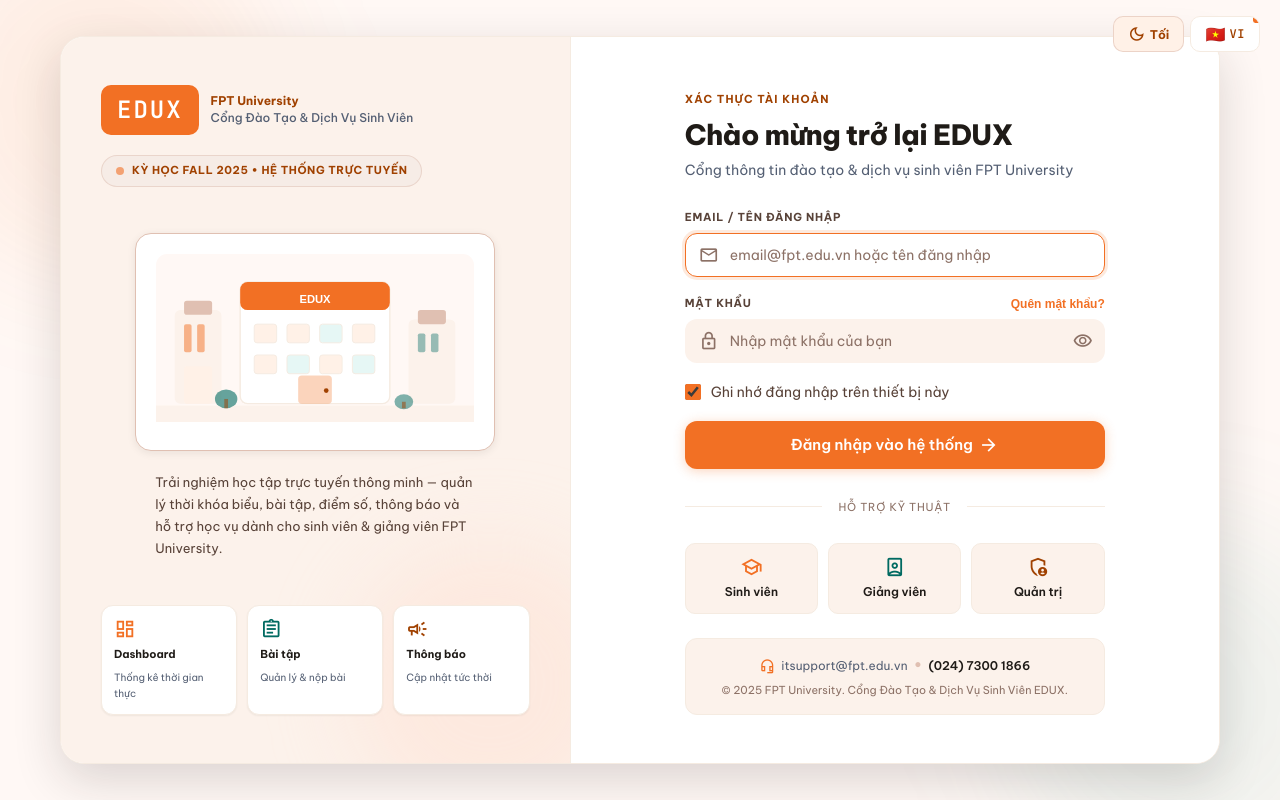
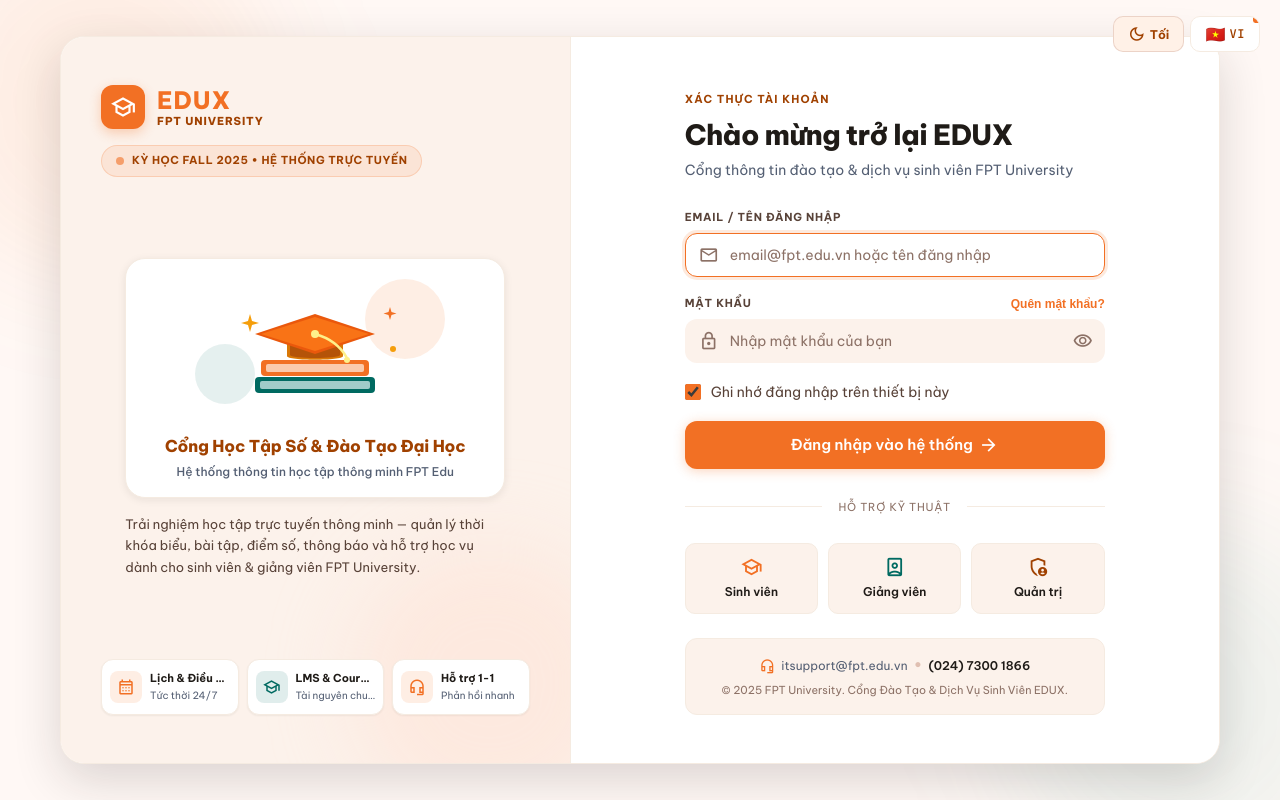
Before and after one commit to EDUX-FA26/EDUX-FRONTEND, a React (Vite) app: page /login in a window 1280 px wide. Built offline with nearby package versions, Linux system fonts and the light colour scheme; no server answers.

Commit message:
fix:login page

```diff
--- a/src/languages/en.js
+++ b/src/languages/en.js
@@ -22,9 +22,9 @@ const en = {
     roleLecturer: 'Lecturer',
     roleAdmin: 'Admin',
     features: {
-      dashboard: { label: 'Dashboard', sub: 'Real-time statistics' },
-      assignment: { label: 'Assignments', sub: 'Manage & submit' },
-      notification: { label: 'Notifications', sub: 'Instant updates' },
+      timetable: { label: 'Schedule & Timetable', sub: 'Instant 24/7' },
+      lms: { label: 'LMS & Coursera', sub: 'Official Resources' },
+      support: { label: '1-on-1 Support', sub: 'Quick Response' },
     },
   },
 
--- a/src/languages/vi.js
+++ b/src/languages/vi.js
@@ -22,9 +22,9 @@ const vi = {
     roleLecturer: 'Giảng viên',
     roleAdmin: 'Quản trị',
     features: {
-      dashboard: { label: 'Dashboard', sub: 'Thống kê thời gian thực' },
-      assignment: { label: 'Bài tập', sub: 'Quản lý & nộp bài' },
-      notification: { label: 'Thông báo', sub: 'Cập nhật tức thời' },
+      timetable: { label: 'Lịch & Điều hành', sub: 'Tức thời 24/7' },
+      lms: { label: 'LMS & Coursera', sub: 'Tài nguyên chuẩn' },
+      support: { label: 'Hỗ trợ 1-1', sub: 'Phản hồi nhanh' },
     },
   },
 
--- a/src/pages/auth/LoginPage.jsx
+++ b/src/pages/auth/LoginPage.jsx
@@ -86,18 +86,28 @@ export default function LoginPage() {
 
           {/* Top: Logo */}
           <div style={{ position: 'relative', zIndex: 1 }}>
-            <div style={{ display: 'flex', alignItems: 'center', gap: '12px', marginBottom: '20px' }}>
+            <div style={{ display: 'flex', alignItems: 'center', gap: '12px', marginBottom: '16px' }}>
               <div style={{
                 background: 'var(--color-primary)', color: 'white',
-                fontWeight: 800, fontSize: '1.5rem',
-                padding: '6px 16px', borderRadius: '10px',
-                letterSpacing: '2px', fontFamily: 'var(--font-mono)',
+                width: '44px', height: '44px', borderRadius: '12px',
+                display: 'flex', alignItems: 'center', justifyContent: 'center',
+                boxShadow: '0 4px 12px rgba(242, 112, 36, 0.3)', flexShrink: 0,
               }}>
-                EDUX
+                <span className="material-symbols-outlined" style={{ fontSize: '26px' }}>school</span>
               </div>
-              <div style={{ color: 'var(--color-ink-muted)', fontSize: '0.75rem', fontWeight: 500, lineHeight: 1.4 }}>
-                <div style={{ fontWeight: 700, color: 'var(--color-primary-dark)' }}>FPT University</div>
-                <div>Cổng Đào Tạo &amp; Dịch Vụ Sinh Viên</div>
+              <div style={{ lineHeight: 1.2 }}>
+                <div style={{
+                  fontWeight: 900, fontSize: '1.5rem', color: 'var(--color-primary)',
+                  letterSpacing: '1px', fontFamily: 'var(--font-sans)',
+                }}>
+                  EDUX
+                </div>
+                <div style={{
+                  fontSize: '0.6875rem', fontWeight: 800,
+                  color: 'var(--color-primary-dark)', letterSpacing: '0.08em', textTransform: 'uppercase',
+                }}>
+                  FPT UNIVERSITY
+                </div>
               </div>
             </div>
 
@@ -105,7 +115,7 @@ export default function LoginPage() {
             <div style={{
               display: 'inline-flex', alignItems: 'center', gap: '8px',
               padding: '6px 14px', borderRadius: '9999px',
-              background: '#f6ece6', border: '1px solid rgba(224,192,178,0.5)',
+              background: 'rgba(242, 112, 36, 0.1)', border: '1px solid rgba(242, 112, 36, 0.2)',
               color: 'var(--color-primary-dark)', fontSize: '0.6875rem', fontWeight: 700, letterSpacing: '0.05em',
             }}>
               <span style={{ width: '8px', height: '8px', borderRadius: '50%', background: 'var(--color-primary)', display: 'inline-block', animation: 'pulse-ring 1.5s ease-in-out infinite' }} />
@@ -113,74 +123,92 @@ export default function LoginPage() {
             </div>
           </div>
 
-          {/* Center: Illustration */}
-          <div style={{ position: 'relative', zIndex: 1, textAlign: 'center', margin: '32px 0' }}>
+          {/* Center: Illustration & Title */}
+          <div style={{ position: 'relative', zIndex: 1, textAlign: 'center', margin: '24px 0' }}>
             <div style={{
-              width: '100%', maxWidth: '360px', margin: '0 auto 20px',
-              background: 'var(--color-surface)', borderRadius: '16px',
-              border: '1px solid var(--color-border-medium)', padding: '20px',
-              boxShadow: 'var(--shadow-sm)', transition: 'background 0.3s',
+              width: '100%', maxWidth: '380px', margin: '0 auto 16px',
+              background: 'var(--color-surface)', borderRadius: '20px',
+              border: '1px solid var(--color-border)', padding: '20px 16px 16px',
+              boxShadow: 'var(--shadow-sm)', transition: 'background 0.3s, border-color 0.3s',
             }}>
-              <svg viewBox="0 0 340 180" fill="none" xmlns="http://www.w3.org/2000/svg" style={{ width: '100%' }}>
-                <rect width="340" height="180" rx="12" fill="var(--color-primary-bg)"/>
-                <rect x="20" y="60" width="50" height="100" rx="6" fill="var(--color-primary-card)"/>
-                <rect x="30" y="50" width="30" height="15" rx="3" fill="var(--color-border-medium)"/>
-                <rect x="30" y="75" width="8" height="30" rx="2" fill="#f27024" opacity="0.5"/>
-                <rect x="44" y="75" width="8" height="30" rx="2" fill="#f27024" opacity="0.5"/>
-                <rect x="30" y="120" width="30" height="40" rx="3" fill="#fff1e7"/>
-                <rect x="90" y="30" width="160" height="130" rx="8" fill="var(--color-surface)" stroke="var(--color-border)" strokeWidth="1.5"/>
-                <rect x="90" y="30" width="160" height="30" rx="8" fill="#f27024"/>
-                <text x="170" y="52" textAnchor="middle" fill="white" fontSize="12" fontWeight="700" fontFamily="sans-serif">EDUX</text>
-                <rect x="105" y="75" width="24" height="20" rx="3" fill="#fff1e7" stroke="var(--color-border)"/>
-                <rect x="140" y="75" width="24" height="20" rx="3" fill="#fff1e7" stroke="var(--color-border)"/>
-                <rect x="175" y="75" width="24" height="20" rx="3" fill="#e6f7f5" stroke="var(--color-border)"/>
-                <rect x="210" y="75" width="24" height="20" rx="3" fill="#fff1e7" stroke="var(--color-border)"/>
-                <rect x="105" y="108" width="24" height="20" rx="3" fill="#fff1e7" stroke="var(--color-border)"/>
-                <rect x="140" y="108" width="24" height="20" rx="3" fill="#e6f7f5" stroke="var(--color-border)"/>
-                <rect x="175" y="108" width="24" height="20" rx="3" fill="#fff1e7" stroke="var(--color-border)"/>
-                <rect x="210" y="108" width="24" height="20" rx="3" fill="#e6f7f5" stroke="var(--color-border)"/>
-                <rect x="152" y="130" width="36" height="30" rx="4" fill="#f27024" opacity="0.3"/>
-                <circle cx="182" cy="146" r="2.5" fill="#a04100"/>
-                <rect x="270" y="70" width="50" height="90" rx="6" fill="var(--color-primary-card)"/>
-                <rect x="280" y="60" width="30" height="15" rx="3" fill="var(--color-border-medium)"/>
-                <rect x="280" y="85" width="8" height="20" rx="2" fill="#006a61" opacity="0.4"/>
-                <rect x="294" y="85" width="8" height="20" rx="2" fill="#006a61" opacity="0.4"/>
-                <rect x="0" y="162" width="340" height="18" fill="var(--color-primary-card)"/>
-                <ellipse cx="75" cy="155" rx="12" ry="10" fill="#006a61" opacity="0.6"/>
-                <rect x="73" y="155" width="4" height="10" fill="#a04100" opacity="0.5"/>
-                <ellipse cx="265" cy="158" rx="10" ry="8" fill="#006a61" opacity="0.5"/>
-                <rect x="263" y="158" width="4" height="7" fill="#a04100" opacity="0.5"/>
+              <svg viewBox="0 0 320 140" fill="none" xmlns="http://www.w3.org/2000/svg" style={{ width: '100%', maxHeight: '140px' }}>
+                <circle cx="250" cy="40" r="40" fill="rgba(242,112,36,0.12)" />
+                <circle cx="70" cy="95" r="30" fill="rgba(0,106,97,0.10)" />
+                <path d="M95 35 L97 42 L104 44 L97 46 L95 53 L93 46 L86 44 L93 42 Z" fill="#f59e0b" />
+                <path d="M235 28 L236.5 33 L241.5 34.5 L236.5 36 L235 41 L233.5 36 L228.5 34.5 L233.5 33 Z" fill="#f27024" />
+                <circle cx="238" cy="70" r="3" fill="#f59e0b" />
+                <rect x="100" y="98" width="120" height="16" rx="4" fill="#006a61" />
+                <rect x="105" y="102" width="110" height="8" rx="2" fill="#e6f7f5" opacity="0.7" />
+                <rect x="106" y="81" width="108" height="16" rx="4" fill="#f27024" />
+                <rect x="111" y="85" width="98" height="8" rx="2" fill="#fff1e7" opacity="0.7" />
+                <path d="M132 65 C132 57 188 57 188 65 L188 77 C188 82 132 82 132 77 Z" fill="#d97706" />
+                <path d="M135 66 C135 60 185 60 185 66 L185 76 C185 80 135 80 135 76 Z" fill="#b45309" />
+                <polygon points="160,35 220,55 160,75 100,55" fill="#ea580c" />
+                <polygon points="160,38 214,55 160,72 106,55" fill="#f97316" />
+                <circle cx="160" cy="55" r="4" fill="#fef08a" />
+                <path d="M160 55 Q 182 61 192 79" stroke="#fef08a" strokeWidth="2.5" fill="none" strokeLinecap="round" />
+                <circle cx="192" cy="81" r="3" fill="#fef08a" />
               </svg>
+
+              <h3 style={{
+                color: 'var(--color-primary-dark)', fontSize: '1.025rem', fontWeight: 800,
+                marginTop: '10px', marginBottom: '4px', letterSpacing: '-0.01em',
+              }}>
+                Cổng Học Tập Số &amp; Đào Tạo Đại Học
+              </h3>
+              <p style={{
+                color: 'var(--color-ink-muted)', fontSize: '0.75rem', fontWeight: 500, margin: 0,
+              }}>
+                Hệ thống thông tin học tập thông minh FPT Edu
+              </p>
             </div>
 
             <p style={{
               color: 'var(--color-ink-warm)', fontSize: '0.8125rem',
-              textAlign: 'left', lineHeight: 1.7,
-              maxWidth: '320px', margin: '0 auto',
+              textAlign: 'left', lineHeight: 1.65,
+              maxWidth: '380px', margin: '0 auto',
             }}>
               {L.brandDesc}
             </p>
           </div>
 
-          {/* Feature pills */}
-          <div style={{ position: 'relative', zIndex: 1, display: 'grid', gridTemplateColumns: '1fr 1fr 1fr', gap: '10px' }}>
+          {/* Bottom Feature cards (3 columns matching user image) */}
+          <div style={{ position: 'relative', zIndex: 1, display: 'grid', gridTemplateColumns: '1fr 1fr 1fr', gap: '8px' }}>
             {[
-              { icon: 'dashboard', key: 'dashboard', color: 'var(--color-primary)' },
-              { icon: 'assignment', key: 'assignment', color: 'var(--color-accent-teal)' },
-              { icon: 'campaign', key: 'notification', color: 'var(--color-primary-dark)' },
+              { icon: 'calendar_month', key: 'timetable', color: '#f27024', bgColor: 'rgba(242, 112, 36, 0.12)' },
+              { icon: 'school', key: 'lms', color: '#006a61', bgColor: 'rgba(0, 106, 97, 0.12)' },
+              { icon: 'headset_mic', key: 'support', color: '#f27024', bgColor: 'rgba(242, 112, 36, 0.12)' },
             ].map((feat) => {
               const feat_t = L.features?.[feat.key];
               return (
-                <div key={feat.icon} style={{
-                  display: 'flex', flexDirection: 'column', alignItems: 'flex-start',
-                  gap: '6px', padding: '12px',
+                <div key={feat.key} style={{
+                  display: 'flex', alignItems: 'center', gap: '8px',
+                  padding: '10px 8px',
                   background: 'var(--color-surface)', borderRadius: '12px',
                   border: '1px solid var(--color-border)', boxShadow: 'var(--shadow-xs)',
-                  transition: 'background 0.3s',
+                  transition: 'background 0.3s, border-color 0.3s', overflow: 'hidden',
                 }}>
-                  <span className="material-symbols-outlined" style={{ color: feat.color, fontSize: '22px' }}>{feat.icon}</span>
-                  <p style={{ fontSize: '0.6875rem', fontWeight: 700, color: 'var(--color-ink)', margin: 0 }}>{feat_t?.label}</p>
-                  <p style={{ fontSize: '0.625rem', color: 'var(--color-ink-muted)', margin: 0 }}>{feat_t?.sub}</p>
+                  <div style={{
+                    width: '32px', height: '32px', borderRadius: '8px',
+                    background: feat.bgColor, display: 'flex', alignItems: 'center', justifyContent: 'center',
+                    flexShrink: 0,
+                  }}>
+                    <span className="material-symbols-outlined" style={{ color: feat.color, fontSize: '18px' }}>{feat.icon}</span>
+                  </div>
+                  <div style={{ minWidth: 0, flex: 1 }}>
+                    <p style={{
+                      fontSize: '0.6875rem', fontWeight: 700, color: 'var(--color-ink)', margin: 0,
+                      whiteSpace: 'nowrap', overflow: 'hidden', textOverflow: 'ellipsis',
+                    }} title={feat_t?.label}>
+                      {feat_t?.label}
+                    </p>
+                    <p style={{
+                      fontSize: '0.625rem', color: 'var(--color-ink-muted)', margin: 0,
+                      whiteSpace: 'nowrap', overflow: 'hidden', textOverflow: 'ellipsis',
+                    }} title={feat_t?.sub}>
+                      {feat_t?.sub}
+                    </p>
+                  </div>
                 </div>
               );
             })}
```
